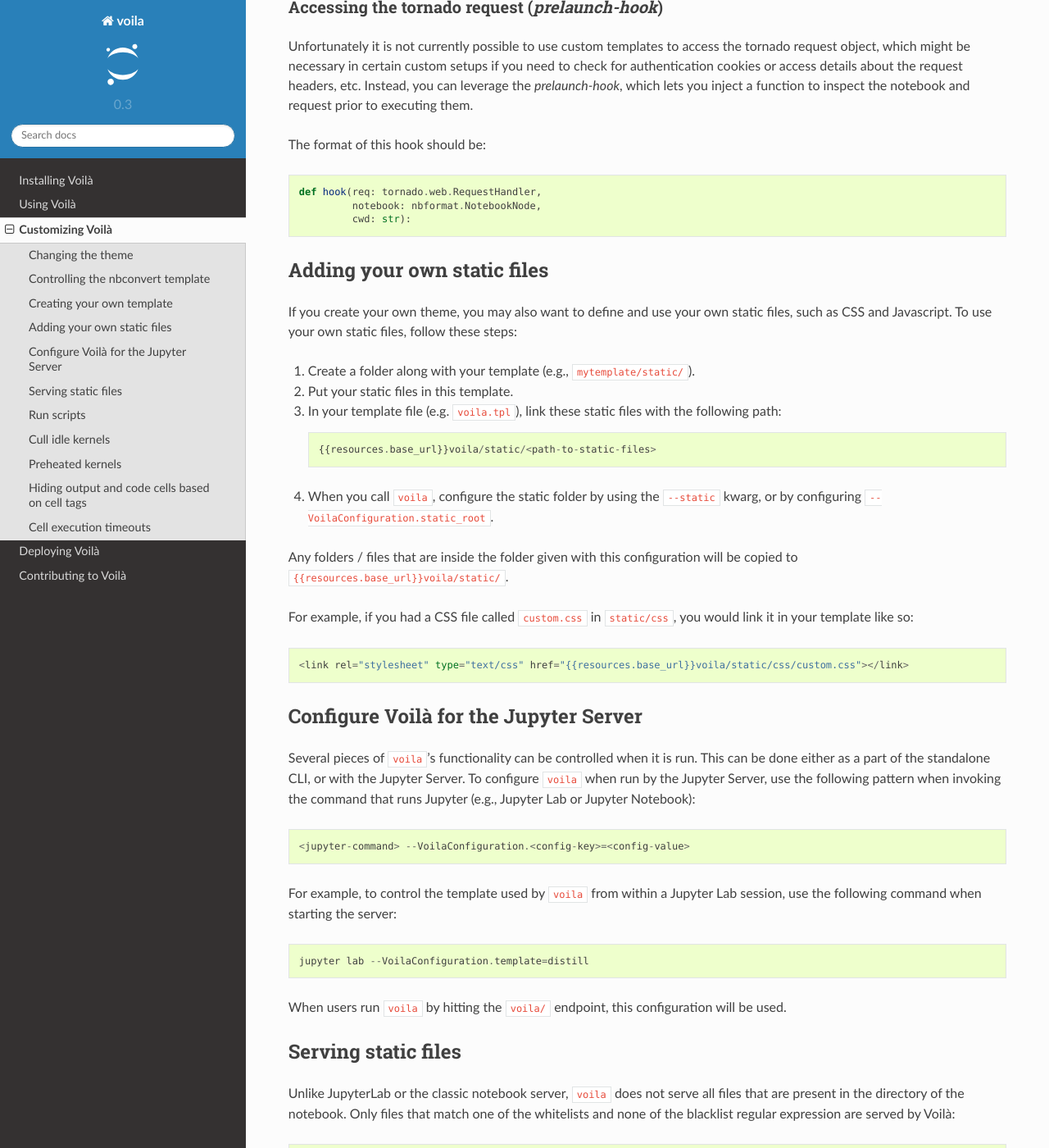
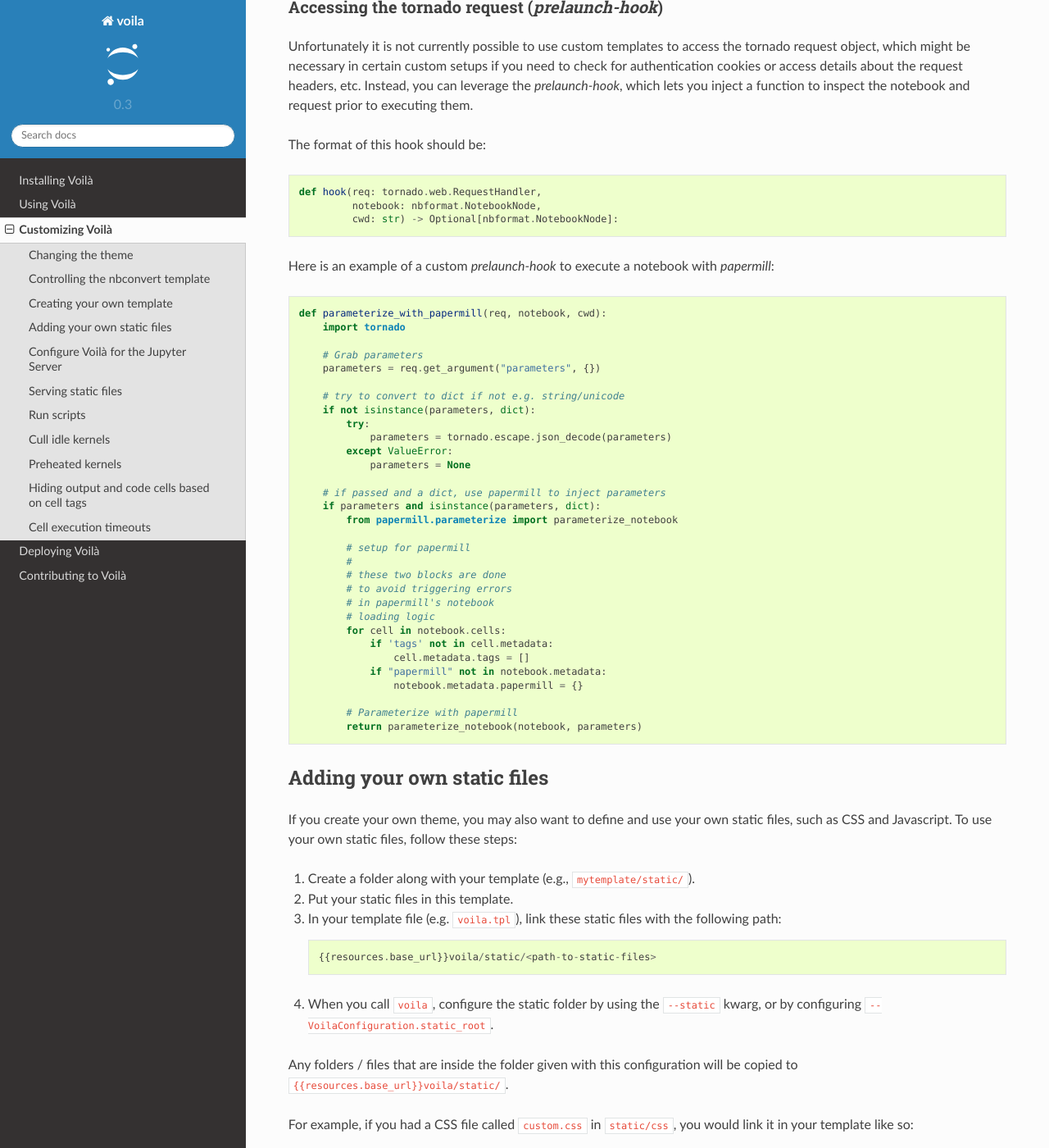
Before and after one commit to voila-dashboards/voila, a Sphinx documentation site: the page built from docs/source/customize.rst, in a window 1280 px wide and 1400 px high, scrolled down 4602 px. Shown: the whole window at 82% size. Built offline with Sphinx 7.4.7 and the Read the Docs theme 2.0.0, drawn with Linux system fonts in a browser that asks for light colours.

Commit message:
add papermill example and test

```diff
--- a/docs/source/customize.rst
+++ b/docs/source/customize.rst
@@ -217,9 +217,44 @@ The format of this hook should be:
 
    def hook(req: tornado.web.RequestHandler,
             notebook: nbformat.NotebookNode,
-            cwd: str):
+            cwd: str) -> Optional[nbformat.NotebookNode]:
+
+Here is an example of a custom `prelaunch-hook` to execute a notebook with `papermill`:
 
 
+.. code-block:: python
+
+    def parameterize_with_papermill(req, notebook, cwd):
+        import tornado
+
+        # Grab parameters
+        parameters = req.get_argument("parameters", {})
+
+        # try to convert to dict if not e.g. string/unicode
+        if not isinstance(parameters, dict):
+            try:
+                parameters = tornado.escape.json_decode(parameters)
+            except ValueError:
+                parameters = None
+
+        # if passed and a dict, use papermill to inject parameters
+        if parameters and isinstance(parameters, dict):
+            from papermill.parameterize import parameterize_notebook
+
+            # setup for papermill
+            #
+            # these two blocks are done
+            # to avoid triggering errors
+            # in papermill's notebook
+            # loading logic
+            for cell in notebook.cells:
+                if 'tags' not in cell.metadata:
+                    cell.metadata.tags = []
+                if "papermill" not in notebook.metadata:
+                    notebook.metadata.papermill = {}
+
+            # Parameterize with papermill
+            return parameterize_notebook(notebook, parameters)
 
 
 Adding your own static files
```
Also changed, not shown: 4 other files.
